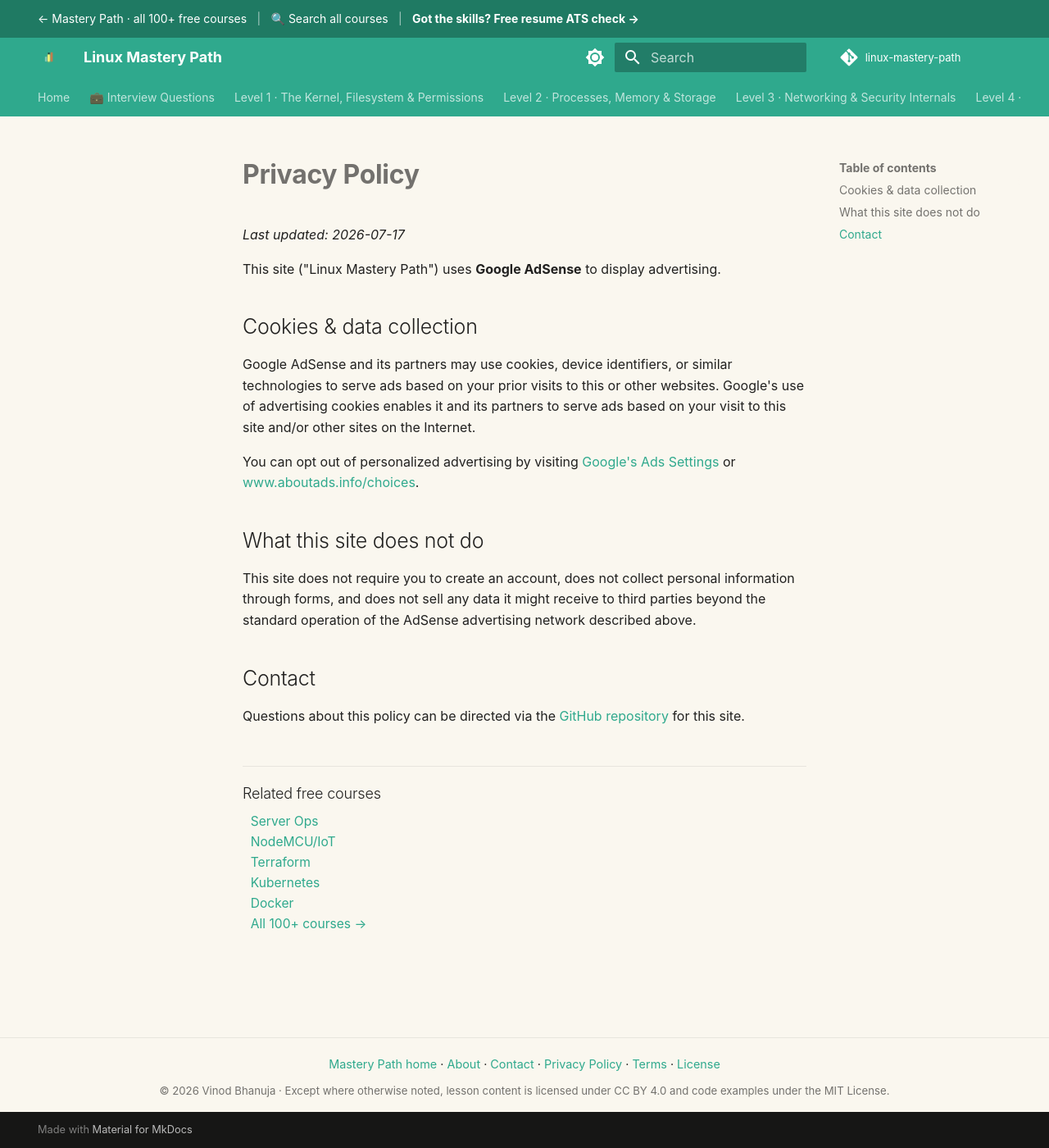
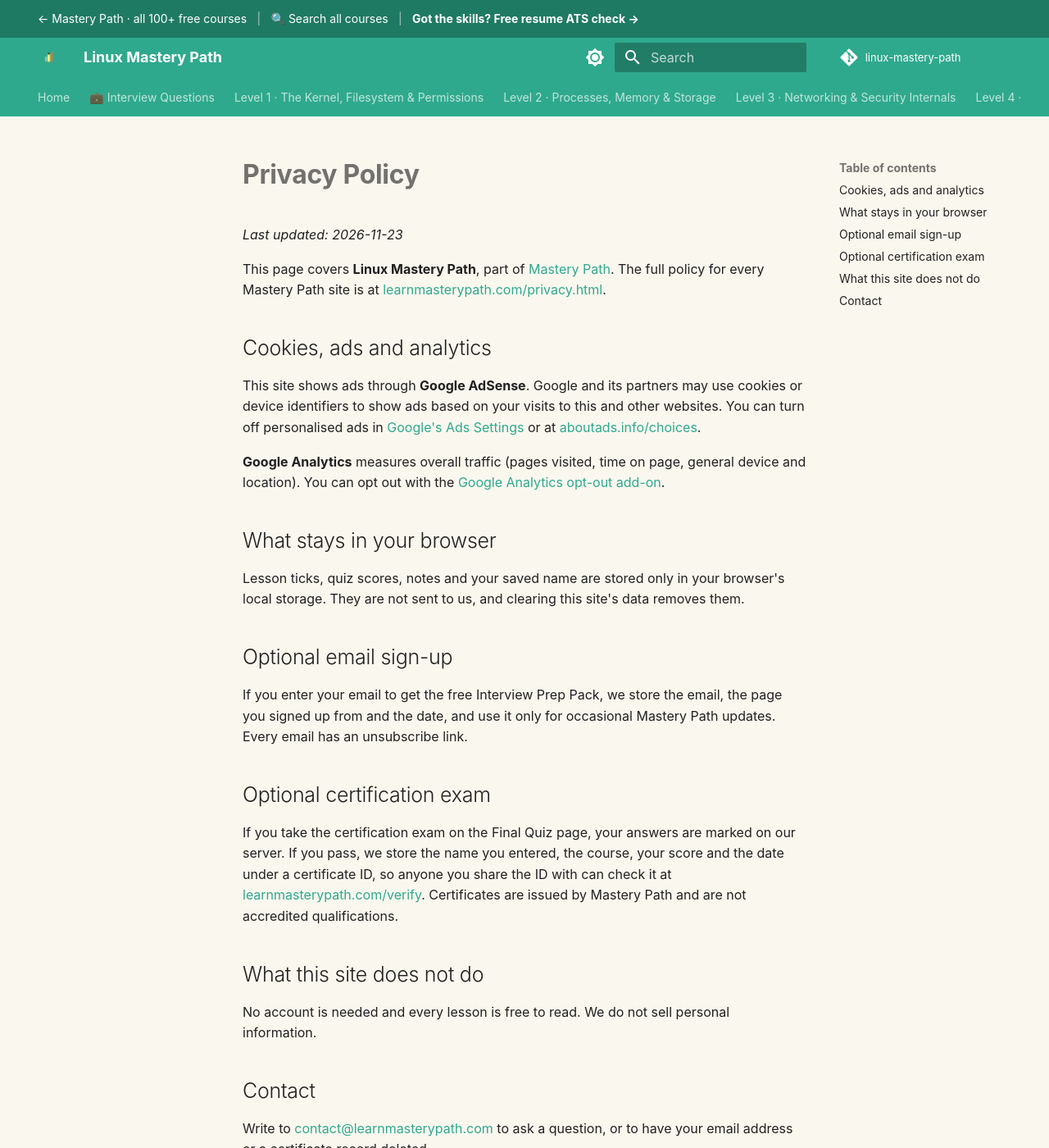
Before and after one commit to SIGILIPELLI/linux-mastery-path, an MkDocs documentation site: the page built from docs/privacy.md, in a window 1280 px wide and 1400 px high. Shown: the whole window at 82% size. Built offline with MkDocs 1.6.1 and Material for MkDocs 9.7.7, drawn with Linux system fonts in a browser that asks for light colours; comment, search, counter and statistics services are not loaded.

Commit message:
Update privacy page: progress stays in the browser, optional email sign-up and certification exam, link to the full policy
Co-Authored-By: Claude Opus 5.5 <noreply@anthropic.com>

```diff
--- a/docs/privacy.md
+++ b/docs/privacy.md
@@ -1,33 +1,35 @@
 ---
-description: "Privacy policy for Linux Mastery Path: how Google AdSense cookies work here, what the site does not collect, and how to opt out."
+description: "Privacy policy for the free Linux Mastery Path: cookies for ads and analytics, what stays in your browser, and the optional email sign-up and certification exam."
 ---
 
 # Privacy Policy
 
-_Last updated: 2026-07-17_
+_Last updated: 2026-11-23_
 
-This site ("Linux Mastery Path") uses **Google AdSense** to display advertising.
+This page covers **Linux Mastery Path**, part of [Mastery Path](https://learnmasterypath.com/). The full policy for every Mastery Path site is at [learnmasterypath.com/privacy.html](https://learnmasterypath.com/privacy.html).
 
-## Cookies & data collection
+## Cookies, ads and analytics
 
-Google AdSense and its partners may use cookies, device identifiers, or similar
-technologies to serve ads based on your prior visits to this or other websites.
-Google's use of advertising cookies enables it and its partners to serve ads
-based on your visit to this site and/or other sites on the Internet.
+This site shows ads through **Google AdSense**. Google and its partners may use cookies or device identifiers to show ads based on your visits to this and other websites. You can turn off personalised ads in [Google's Ads Settings](https://adssettings.google.com/) or at [aboutads.info/choices](https://www.aboutads.info/choices/).
 
-You can opt out of personalized advertising by visiting
-[Google's Ads Settings](https://adssettings.google.com/) or
-[www.aboutads.info/choices](https://www.aboutads.info/choices/).
+**Google Analytics** measures overall traffic (pages visited, time on page, general device and location). You can opt out with the [Google Analytics opt-out add-on](https://tools.google.com/dlpage/gaoptout).
+
+## What stays in your browser
+
+Lesson ticks, quiz scores, notes and your saved name are stored only in your browser's local storage. They are not sent to us, and clearing this site's data removes them.
+
+## Optional email sign-up
+
+If you enter your email to get the free Interview Prep Pack, we store the email, the page you signed up from and the date, and use it only for occasional Mastery Path updates. Every email has an unsubscribe link.
+
+## Optional certification exam
+
+If you take the certification exam on the Final Quiz page, your answers are marked on our server. If you pass, we store the name you entered, the course, your score and the date under a certificate ID, so anyone you share the ID with can check it at [learnmasterypath.com/verify](https://learnmasterypath.com/verify/). Certificates are issued by Mastery Path and are not accredited qualifications.
 
 ## What this site does not do
 
-This site does not require you to create an account, does not collect personal
-information through forms, and does not sell any data it might receive to third
-parties beyond the standard operation of the AdSense advertising network
-described above.
+No account is needed and every lesson is free to read. We do not sell personal information.
 
 ## Contact
 
-Questions about this policy can be directed via the
-[GitHub repository](https://github.com/SIGILIPELLI/linux-mastery-path) for this
-site.
+Write to [contact@learnmasterypath.com](mailto:contact@learnmasterypath.com) to ask a question, or to have your email address or a certificate record deleted.
```
